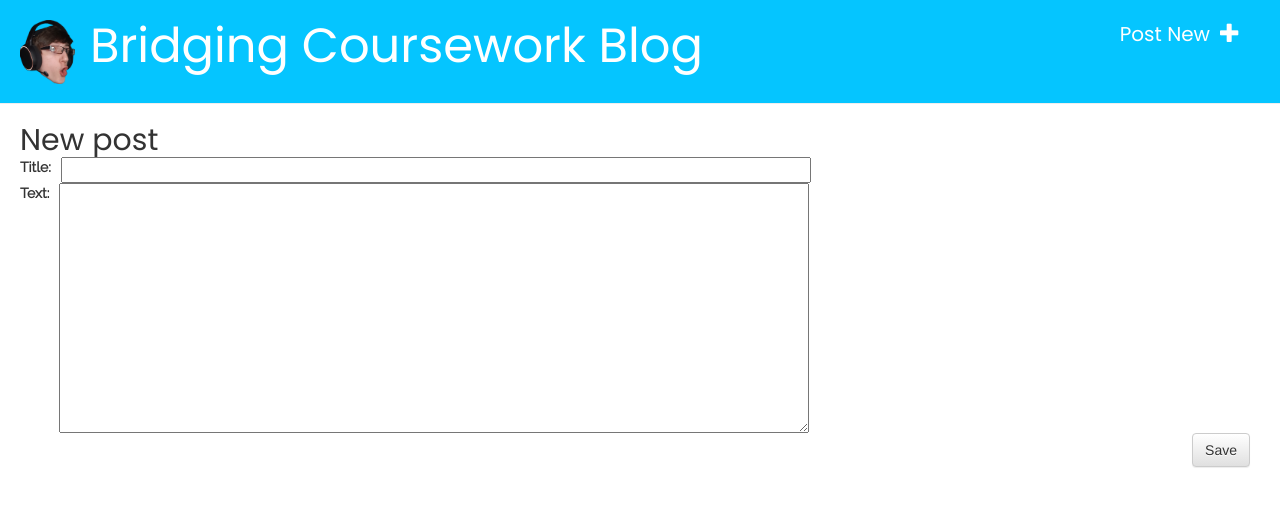
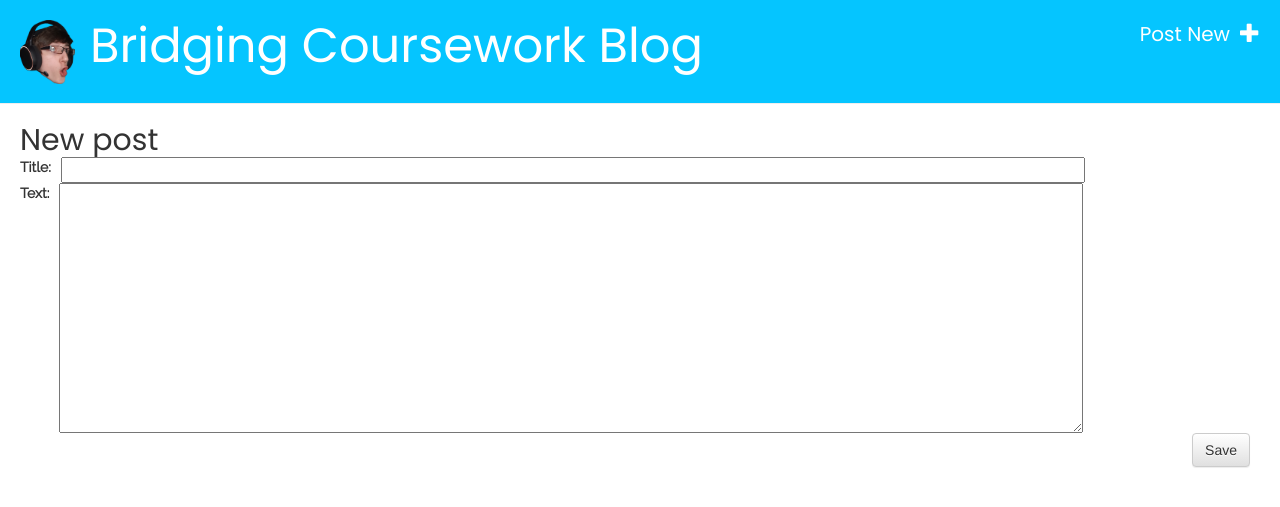
Before and after one commit to mxs1285/BlogBridgingCoursework, a Django app: template blog/templates/blog/post_edit.html in a window 1280 px wide. Shown: the top 507 px of the page. Run offline with Django 3.2, Linux system fonts and the light colour scheme; the template is opened without the code that fills it: values that come from a table or form of the project are taken from there, others are empty; the visitor is signed in with stand-in values (Sample User, id 1); some libraries are stand-ins or nearby versions.

Commit message:
change size depending on size of window

```diff
--- a/blog/static/css/blog.css
+++ b/blog/static/css/blog.css
@@ -8,8 +8,7 @@
 .page-header h1, .page-header h1 a, .page-header h1 a:visited, .page-header h1 a:active {
     color: #ffffff;
     font-size: 36pt;
-    text-decoration: none;
-    vertical-align: middle;
+    height: auto;
 }
 
 .content {
@@ -21,6 +20,7 @@
 
 a.top-menu {
     font-family: 'Poppins', sans-serif;
+    margin-right: 0px;
 }
 
 h1, h2, h3, h4 {
@@ -96,12 +96,12 @@ p {
 }
 
 #id_title {
-    width: 750px;
+    width: 80vw;
     float: bottom;
 }
 
 #id_text {
-    width: 750px;
+    width: 80vw;
     height: 250px;
 }
 
```
